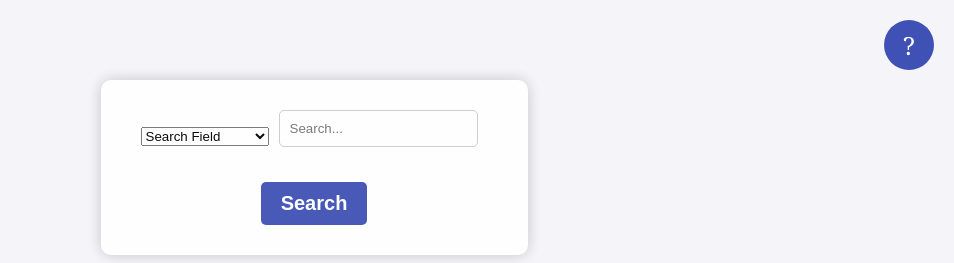
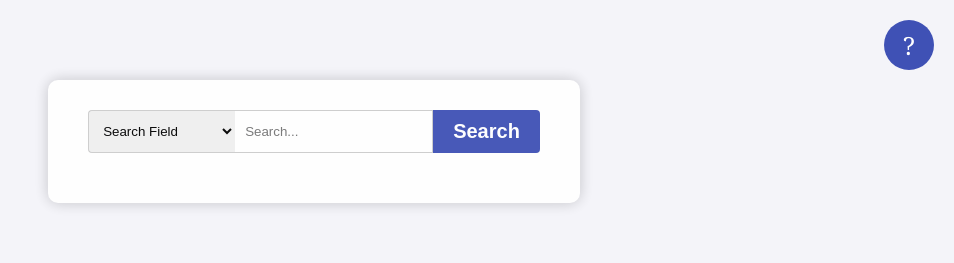
Before and after one commit to ChinDandekar/translation_canvas, a Flask app: template templates/visualize_instruct.j2 in a window 1280 px wide. Shown: the top 263 px of the page, without its empty margins (326-1280 px from the left). Run offline with Flask 3, Linux system fonts and the light colour scheme; the template is opened without the code that fills it, so the values that code supplies are empty.

Commit message:
Improved search bar design

```diff
--- a/templates/visualize_instruct.j2
+++ b/templates/visualize_instruct.j2
@@ -20,23 +20,103 @@ InstructScore Visualizer
 <body>
 
 <style>
-        .input-form {
+    .search-container, .conjunction-container {
         display: flex;
-            flex-direction: column;
+        justify-content: center;
+        margin-bottom: 20px;
     }
 
-        .form-row {
-            display: flex;
-            align-items: center;
+    .search-container select,
+    .search-container input,
+    .conjunction-container select,
+    .conjunction-container input {
+        padding: 10px;
+        border: 1px solid #ccc;
+        border-radius: 4px 0 0 4px;
+        outline: none;
+        transition: border-color 0.3s;
+    }
+
+    .search-container select {
+        border-radius: 4px 0 0 4px;
+        border-right: none;
+    }
+
+    .search-container input {
+        flex: 1;
+        max-width: 500px;
+        border-radius: 0;
+        border-left: none;
+    }
+
+    .search-container input:focus {
+        border-color: #3f51b5;
+    }
+
+    .search-container button {
+        padding: 10px 20px;
+        background-color: #3f51b5;
+        color: white;
+        border: none;
+        border-radius: 0 4px 4px 0;
+        cursor: pointer;
+        transition: background-color 0.3s;
+    }
+
+    .search-container button:hover {
+        background-color: #303f9f;
+    }
+
+    .conjunction-container select,
+    .conjunction-container input {
+        padding: 10px;
+        border: 1px solid #ccc;
+        border-radius: 4px;
+        outline: none;
+        transition: border-color 0.3s;
+    }
+
+    .conjunction-container select {
+        margin-right: 10px;
+    }
+
+    .conjunction-container input:focus {
+        border-color: #3f51b5;
+    }
+
+    .results .result {
+        background-color: #f9f9f9;
+        border: 1px solid #e0e0e0;
+        border-radius: 4px;
+        padding: 20px;
+        margin-bottom: 10px;
+        transition: background-color 0.3s;
+    }
+
+    .results .result:hover {
+        background-color: #f1f1f1;
+    }
+
+    .results .result h2 {
+        font-size: 18px;
         margin-bottom: 10px;
     }
 
-        .form-row select, .form-row input {
-            margin-right: 10px;
+    .results .result p {
+        margin-bottom: 10px;
     }
 
-        .submit-button {
-            margin-top: 10px;
+    .votes {
+        display: flex;
+        justify-content: flex-end;
+    }
+
+    .votes button {
+        background-color: transparent;
+        border: none;
+        font-size: 18px;
+        cursor: pointer;
+        margin-left: 10px;
     }
 
         .button-container {
@@ -74,8 +154,8 @@ InstructScore Visualizer
         <div class="container">
              <form method="POST" action="{{ url_for('visualize_instruct') }}" class="input-form" id="search-form">
                 {% for i in range(search_options|length) %}
-                <div class="form-row" id="form-row-{{ i+1 }}">
-                    <select name="search_options[]" class="search-options" onchange="handleOptionChange(this)">
+                    <div class="search-container" id="form-row-{{ i+1 }}">
+                        <select name="search_options[]" onchange="handleOptionChange(this)">
                             <option value="" disabled selected>Search Field</option>
                             <option value="preds.source_text" {% if "preds.source_text" == search_options[i] %}selected{% endif %}>Prediction Text</option>
                             <option value="refs.source_text" {% if "refs.source_text" == search_options[i] %}selected{% endif %}>Reference Text</option>
@@ -86,22 +166,26 @@ InstructScore Visualizer
                             <option value="refs.lang" {% if "refs.lang" == search_options[i] %}selected{% endif %}>Target Language</option>
                         </select>
                         <input type="text" name="search_texts[]" placeholder="Search..." value="{{ search_texts[i] }}">
+                        {% if i > 0%}
+                            <button type="button" onclick="removeRow(this)">Remove</button>
+                        {% else %}
+                            <button type="submit">Search</button>
+                        {% endif %}
+                    </div>
                     {% if i < conjunctions|length %}
+                        <div class = 'conjunction-container' id="conjunction-container-{{ i+1 }}">
                             <select name="conjunctions[]" class="conjunction" onchange="addNewSearchRow(this)">
                                 <option value="" disabled>Add another search term:</option>
                                 <option value="AND" {% if conjunctions[i] == 'AND' %}selected{% endif %}>AND</option>
                                 <option value="OR" {% if conjunctions[i] == 'OR' %}selected{% endif %}>OR</option>
                                 <option value="NOT" {% if conjunctions[i] == 'NOT' %}selected{% endif %}>NOT</option>
                             </select>
+                        </div>
                     {% endif %}
-                    {% if i > 0%}
-                         <button type="button" class="remove-button" onclick="this.parentElement.remove()">Remove</button>
-                    {% endif %}
-                </div>
                 {% endfor %}
                 {% if search_options|length == 0 %}
-                    <div class="form-row" id="form-row-1">
-                        <select name="search_options[]" class="search-options" onchange="handleOptionChange(this)">
+                    <div class="search-container" id="form-row-1">
+                        <select name="search_options[]" onchange="handleOptionChange(this)">
                             <option value="" disabled selected>Search Field</option>
                             <option value="preds.source_text">Prediction Text</option>
                             <option value="refs.source_text">Reference Text</option>
@@ -111,14 +195,14 @@ InstructScore Visualizer
                             <option value="runs.source_language">Source Language</option>
                             <option value="refs.lang">Target Language</option>
                         </select>
-                        <input type="text" name="search_texts[]" class="input-field" placeholder="Search...">
+                        <input type="text" name="search_texts[]" placeholder="Search...">
+                        <button type="submit" class="submit-button">Search</button>
                     </div>
                 {% endif %}
                 <input type="hidden" name="current_page" id="search_page" value="{{ current_page }}">
                 {% for file in files%}
                     <input type="hidden" name="files" id="files_search" value={{ file }}>
                 {% endfor %}
-                <button type="submit" class="submit-button">Search</button>
             </form>
 
 
@@ -250,9 +334,10 @@ InstructScore Visualizer
 
         function handleOptionChange(selectElement) {
             const formRowId = selectElement.parentElement.id;
+            let conjunctionContainer = document.getElementById(`conjunction-container-${parseInt(selectElement.parentElement.id.split('-')[2])}`);
             const form = document.getElementById('search-form');
 
-            if (!form.querySelector(`#${formRowId} .conjunction`)) {
+            if (!conjunctionContainer) {
                 // Add conjunction dropdown
                 const conjunctionSelect = document.createElement('select');
                 conjunctionSelect.name = 'conjunctions[]';
@@ -270,11 +355,18 @@ InstructScore Visualizer
                         }
                 };
 
-                selectElement.parentElement.appendChild(conjunctionSelect);
+                conjunctionContainer = document.createElement('div');
+                conjunctionContainer.className = 'conjunction-container';
+                conjunctionContainer.id = `conjunction-container-${parseInt(selectElement.parentElement.id.split('-')[2])}`;
+                conjunctionContainer.appendChild(conjunctionSelect);
+                selectElement.parentElement.parentElement.appendChild(conjunctionContainer);
             }
         }
 
         function addNewSearchRow(previousSelect, conjunctionSelect) {
+            console.log("in addNewSearchRow");
+            console.log("previousSelect", previousSelect);
+            console.log("conjunctionSelect", conjunctionSelect);
             if (!document.getElementById(`form-row-${parseInt(previousSelect.parentElement.id.split('-')[2]) + 1}`)) {
                 _addNewSearchRow(previousSelect, conjunctionSelect);
             }
@@ -290,13 +382,12 @@ InstructScore Visualizer
 
             // Create new form row
             const newRow = document.createElement('div');
-            newRow.className = 'form-row added-row';
-            newRow.id = `form-row-${form.querySelectorAll('.form-row').length + 1}`;
+            newRow.className = 'search-container added-row';
+            newRow.id = `form-row-${form.querySelectorAll('.search-container').length + 1}`;
 
             // Create new search option dropdown
             const newSelect = document.createElement('select');
             newSelect.name = 'search_options[]';
-            newSelect.className = 'search-options';
             newSelect.innerHTML = `
                 <option value="" disabled selected>Search Field</option>`;
             newSelect.onchange = function() {
@@ -315,22 +406,32 @@ InstructScore Visualizer
             newInput.type = 'text';
             newInput.name = 'search_texts[]';
             newInput.placeholder = 'Search...';
-            newInput.className = 'input-field';
 
             // Create remove button
             const removeButton = document.createElement('button');
             removeButton.type = 'button';
-            removeButton.className = 'remove-button';
             removeButton.innerText = 'Remove';
             removeButton.onclick = function() {
-                form.removeChild(newRow);
+                removeRow(removeButton);
             };
 
             newRow.appendChild(newSelect);
             newRow.appendChild(newInput);
             newRow.appendChild(removeButton);
 
-            form.insertBefore(newRow, form.querySelector('.submit-button'));
+            form.appendChild(newRow);
+        }
+
+
+    function removeRow(button) {
+        console.log(button);
+        let conjunctionContainer = button.parentElement.nextElementSibling;
+
+        if (conjunctionContainer) {
+            conjunctionContainer.remove();
+        }
+
+        button.parentElement.remove();
     }
 
     document.addEventListener('DOMContentLoaded', function () {
```
Lines whose indentation alone changed are shown as unchanged.
